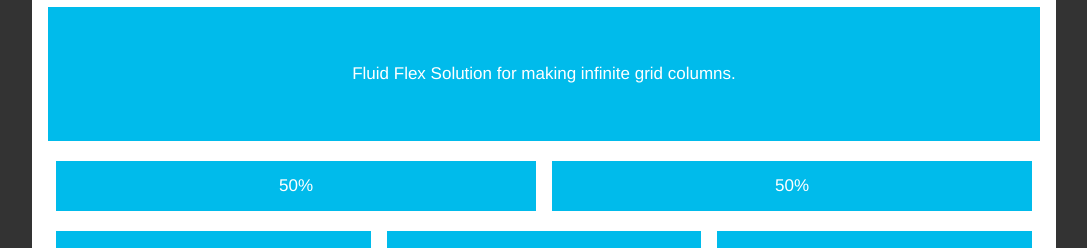
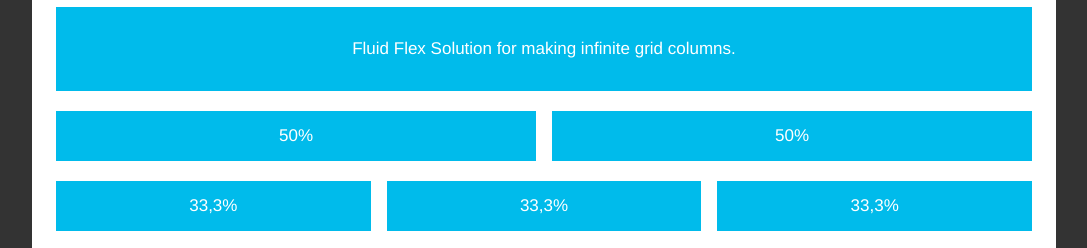
Before and after one commit to vladocar/infinity-css-grid, a website: page index.html in a window 1280 px wide. Shown: the part 498-746 px from the top of the page, without its empty margins (96-1183 px from the left). Drawn offline with Linux system fonts and the light colour scheme.

Commit message:
Fix column -> row

```diff
--- a/index.html
+++ b/index.html
@@ -57,7 +57,7 @@
         <div class="column"> <h1>Infinity CSS Grid</h1></div>
         </div>
 
-        <div class="column">
+        <div class="row">
         <div class="column"> <p> Fluid Flex Solution for making infinite grid columns.</p></div>
         </div>
 
```
